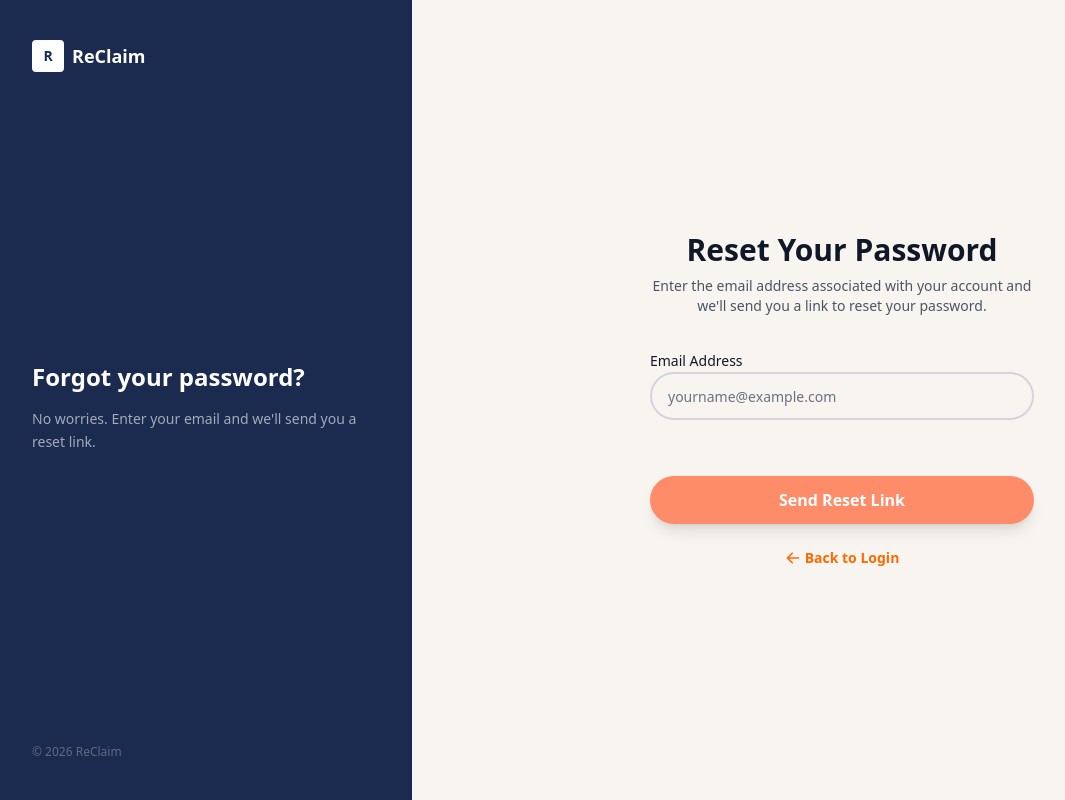
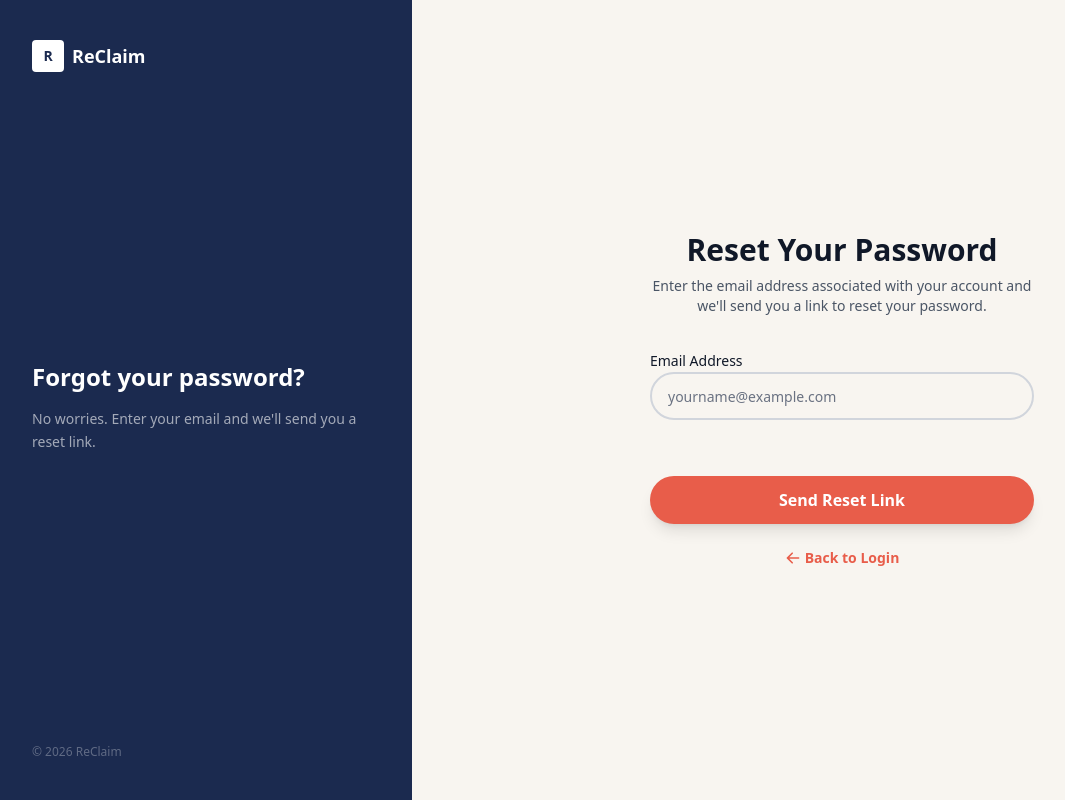
Before and after one commit to aryanNakarmi/ReClaim, a Next.js app in the folder frontend/: page /request-password-reset in a window 1280 px wide. Shown: the whole page, without its empty margins (8-1073 px from the left). Built offline with nearby package versions, Linux system fonts and the light colour scheme; no server answers.

Commit message:
request reset password

```diff
--- a/frontend/app/(auth)/request-password-reset/page.tsx
+++ b/frontend/app/(auth)/request-password-reset/page.tsx
@@ -10,7 +10,7 @@ import { useState } from "react";
 import { HiArrowLeft, HiCheckCircle } from "react-icons/hi";
 
 const RequestPasswordResetSchema = z.object({
-    email: z.email("Please enter a valid email address"),
+    email: z.string().email("Please enter a valid email address"),
 });
 
 type RequestPasswordResetDTO = z.infer<typeof RequestPasswordResetSchema>;
@@ -78,7 +78,7 @@ export default function RequestPasswordResetPage() {
                     <button
                         onClick={() => setSubmitted(false)}
                         className="w-full h-12 rounded-full text-white text-base font-bold hover:opacity-90 transition-colors shadow-lg"
-                        style={{ backgroundColor: '#FF8C69' }}
+                        style={{ backgroundColor: '#E85D4A' }}
                     >
                         Try Another Email
                     </button>
@@ -121,7 +121,7 @@ export default function RequestPasswordResetPage() {
                         text-gray-900
                         text-sm
                         placeholder:text-gray-500
-                        focus:border-orange-400
+                        focus:border-[#E85D4A]
                         focus:outline-none
                         transition-colors"
                         {...register("email")}
@@ -138,7 +138,7 @@ export default function RequestPasswordResetPage() {
                     type="submit"
                     disabled={isSubmitting}
                     className="h-12 w-full rounded-full text-white text-base font-bold hover:opacity-90 disabled:opacity-60 transition-colors mt-6 shadow-lg"
-                    style={{ backgroundColor: '#FF8C69' }}
+                    style={{ backgroundColor: '#E85D4A' }}
                 >
                     {isSubmitting ? "Sending..." : "Send Reset Link"}
                 </button>
@@ -148,7 +148,7 @@ export default function RequestPasswordResetPage() {
             <div className="text-center">
                 <Link
                     href="/login"
-                    className="text-orange-500 hover:text-orange-600 font-semibold text-sm flex items-center justify-center gap-1"
+                    className="text-[#E85D4A] hover:text-[#d04a38] font-semibold text-sm flex items-center justify-center gap-1"
                 >
                     <HiArrowLeft size={16} />
                     Back to Login
```
